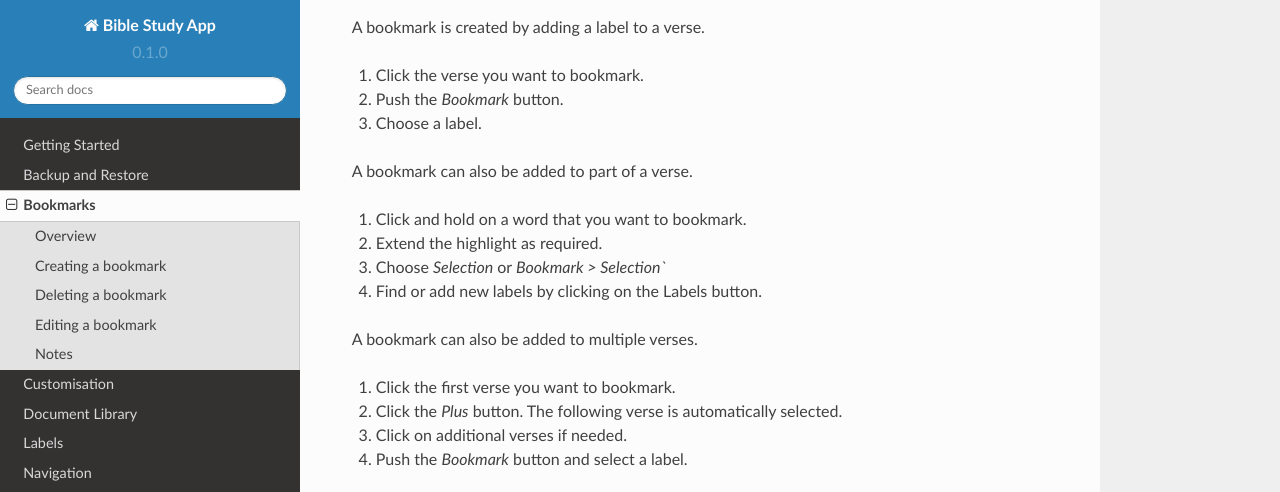
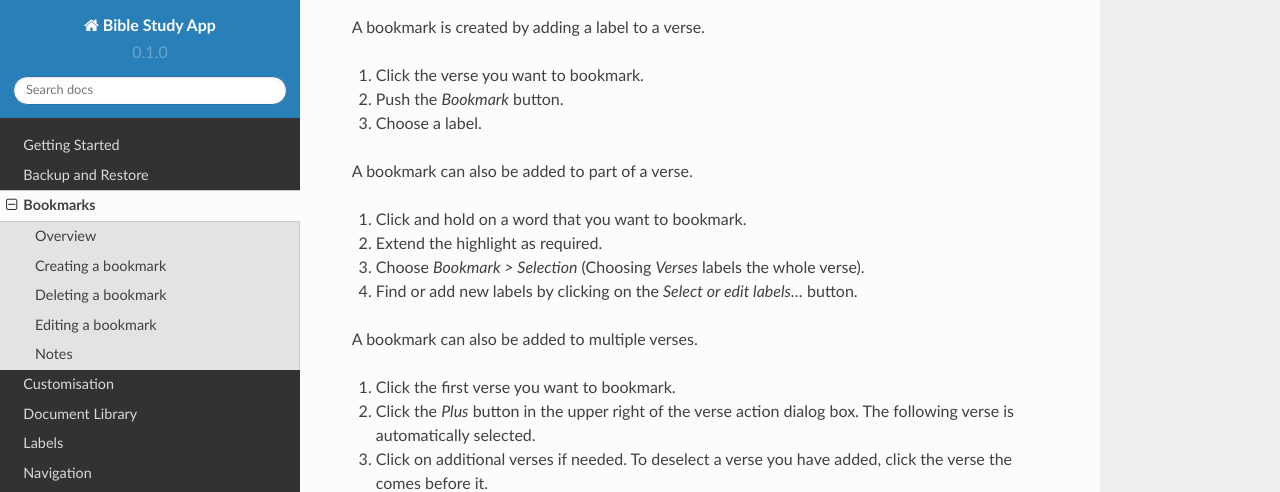
Before and after one commit to AndBible/docs, a Sphinx documentation site: the page built from docs/source/bookmarks.rst, in a window 1280 px wide and 900 px high, scrolled down 864 px, cut to the strip 0-492 px from the top of the window. Built offline with Sphinx 7.4.7 and the Read the Docs theme 2.0.0, drawn with Linux system fonts in a browser that asks for light colours; pages that are not in the unit, such as notebooks, are missing from menus.

Commit message:
Add clarifying bookmark creation verbiage.

```diff
--- a/docs/source/bookmarks.rst
+++ b/docs/source/bookmarks.rst
@@ -31,14 +31,14 @@ A bookmark can also be added to part of a verse.
 
 1. Click and hold on a word that you want to bookmark.
 2. Extend the highlight as required.
-3. Choose `Selection` or `Bookmark > Selection``
-4. Find or add new labels by clicking on the Labels button.
+3. Choose `Bookmark > Selection` (Choosing `Verses` labels the whole verse).
+4. Find or add new labels by clicking on the `Select or edit labels...` button.
 
 A bookmark can also be added to multiple verses.
 
 1. Click the first verse you want to bookmark.
-2. Click the `Plus` button. The following verse is automatically selected.
-3. Click on additional verses if needed.
+2. Click the `Plus` button in the upper right of the verse action dialog box. The following verse is automatically selected.
+3. Click on additional verses if needed.  To deselect a verse you have added, click the verse the comes before it.
 4. Push the `Bookmark` button and select a label.
 
 .. raw:: html
```
